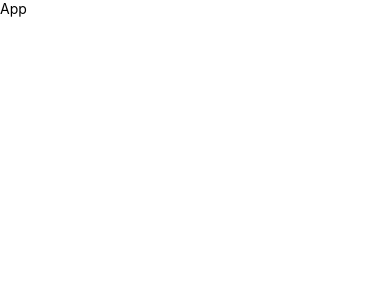
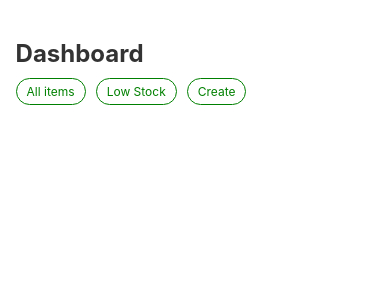
Before and after one commit to osamajaved07/React-Native-CRUD-Application, a React Native app: screen / in a window 390 px wide. Shown: the top 300 px of the page. Built offline with nearby package versions, Linux system fonts and the light colour scheme.

Commit message:
30-4-2025

```diff
--- a/App.jsx
+++ b/App.jsx
@@ -1,10 +1,10 @@
 import {StyleSheet, Text, View} from 'react-native';
-import React from 'react';
+import HomeScreen from './src/screens/HomeScreen';
 
 const App = () => {
   return (
     <View>
-      <Text>App</Text>
+      <HomeScreen />
     </View>
   );
 };
--- /dev/null
+++ b/src/screens/HomeScreen.jsx
@@ -0,0 +1,55 @@
+import {Pressable, StyleSheet, Text, View} from 'react-native';
+
+const HomeScreen = () => {
+  return (
+    <View style={[styles.container]}>
+      <Text style={styles.title}>Dashboard</Text>
+      <View style={styles.buttonContainer}>
+        <Pressable style={styles.button}>
+          <Text style={styles.btnText}>All items</Text>
+        </Pressable>
+
+        <Pressable style={styles.button}>
+          <Text style={styles.btnText}>Low Stock</Text>
+        </Pressable>
+
+        <Pressable style={styles.button}>
+          <Text style={styles.btnText}>Create</Text>
+        </Pressable>
+      </View>
+    </View>
+  );
+};
+
+export default HomeScreen;
+
+const styles = StyleSheet.create({
+  container: {
+    width: '100%',
+    height: '100%',
+    padding: '4%',
+    backgroundColor: '#ffffff',
+    paddingTop: '10%',
+  },
+  title: {
+    fontSize: 24,
+    fontWeight: 'bold',
+    color: '#333',
+  },
+  buttonContainer: {
+    flexDirection: 'row',
+    gap: 10,
+    marginVertical: 10,
+  },
+  button: {
+    paddingVertical: 5,
+    paddingHorizontal: 10,
+    borderRadius: 50,
+    borderWidth: 1,
+    borderColor: 'green',
+  },
+  btnText: {
+    color: 'green',
+    fontSize: 12,
+  },
+});
```
